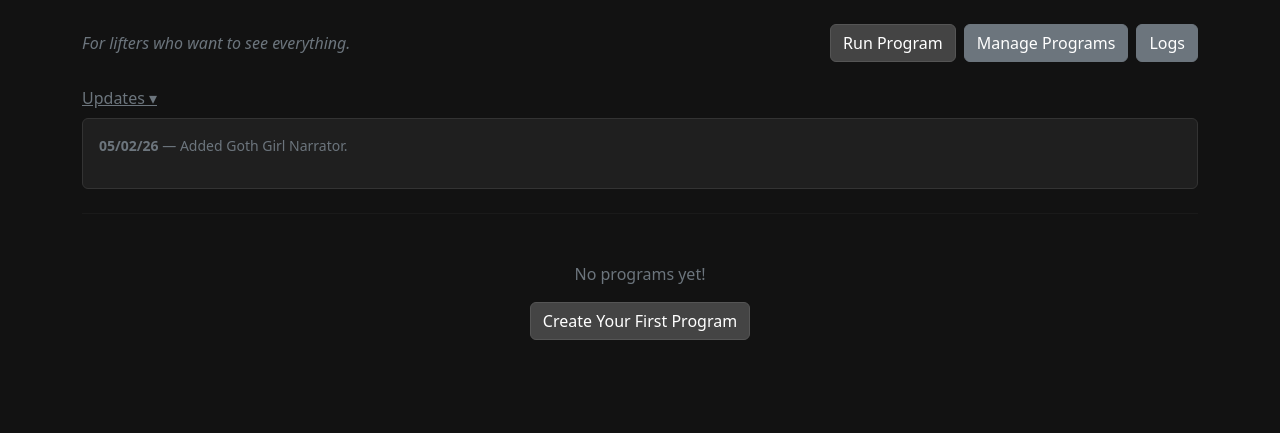
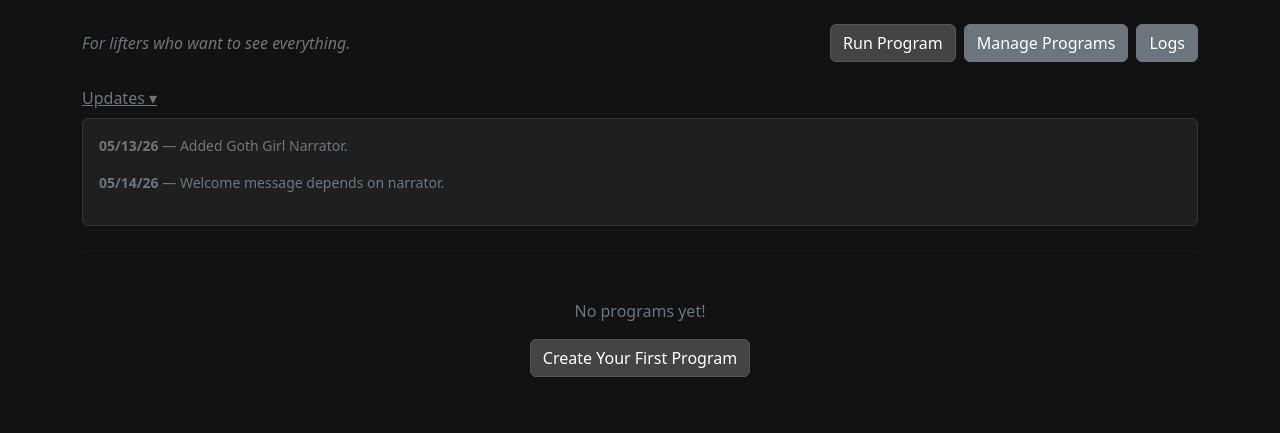
Before and after one commit to ErikAfdahl/liftingTracker, a Python web app: template templates/home.html in a window 1280 px wide, after a click on "Updates ▾". Shown: the part 61-494 px from the top of the page. Run offline with Jinja, Linux system fonts and the light colour scheme; the template is opened without the code that fills it, so the values that code supplies are empty.

Commit message:
Update home.html

```diff
--- a/templates/home.html
+++ b/templates/home.html
@@ -21,7 +21,8 @@
     <a class="text-secondary" data-bs-toggle="collapse" href="#updateSection">Updates ▾</a>
     <div class="collapse mt-2" id="updateSection">
         <div class="card card-body text-secondary small">
-            <p><strong>05/02/26</strong> — Added Goth Girl Narrator.</p>
+            <p><strong>05/13/26</strong> — Added Goth Girl Narrator.</p>
+            <p><strong>05/14/26</strong> — Welcome message depends on narrator.</p>
         </div>
     </div>
 </div>
```
